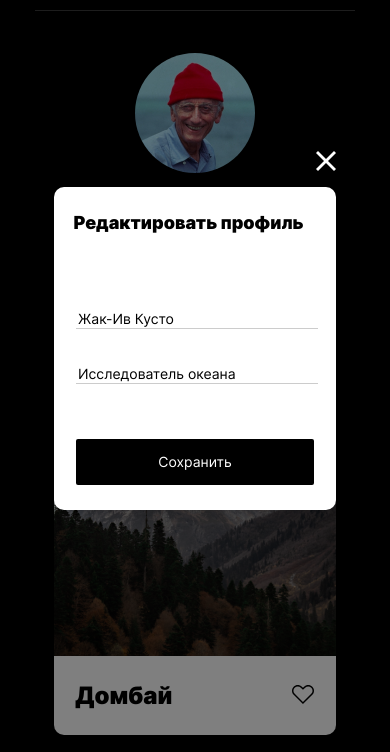
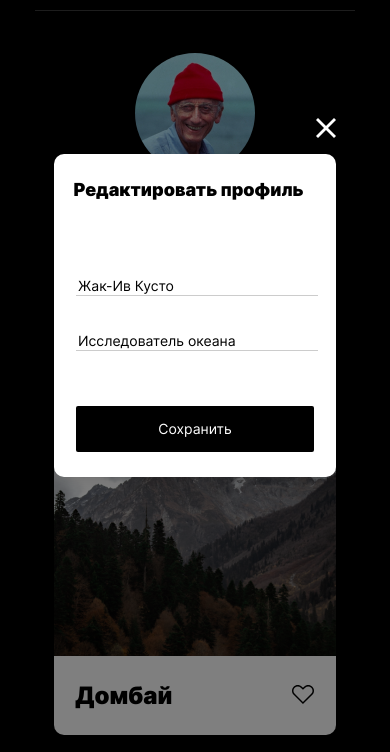
Before and after one commit to AsianMustache/mesto, a plain HTML site: page index.html in a window 390 px wide. Both pictures are taken after a click on the button 306 px from the left and 289 px from the top of the page. Shown: the part 74-826 px from the top of the page. Drawn offline with Linux system fonts and the light colour scheme.

Commit message:
fix: fix

```diff
--- a/blocks/popup/__container/popup__container.css
+++ b/blocks/popup/__container/popup__container.css
@@ -14,5 +14,6 @@
 @media (max-width: 750px) {
     .popup__container {
         width: 282px;
+        margin-bottom: 66px;
     }
 }
```
